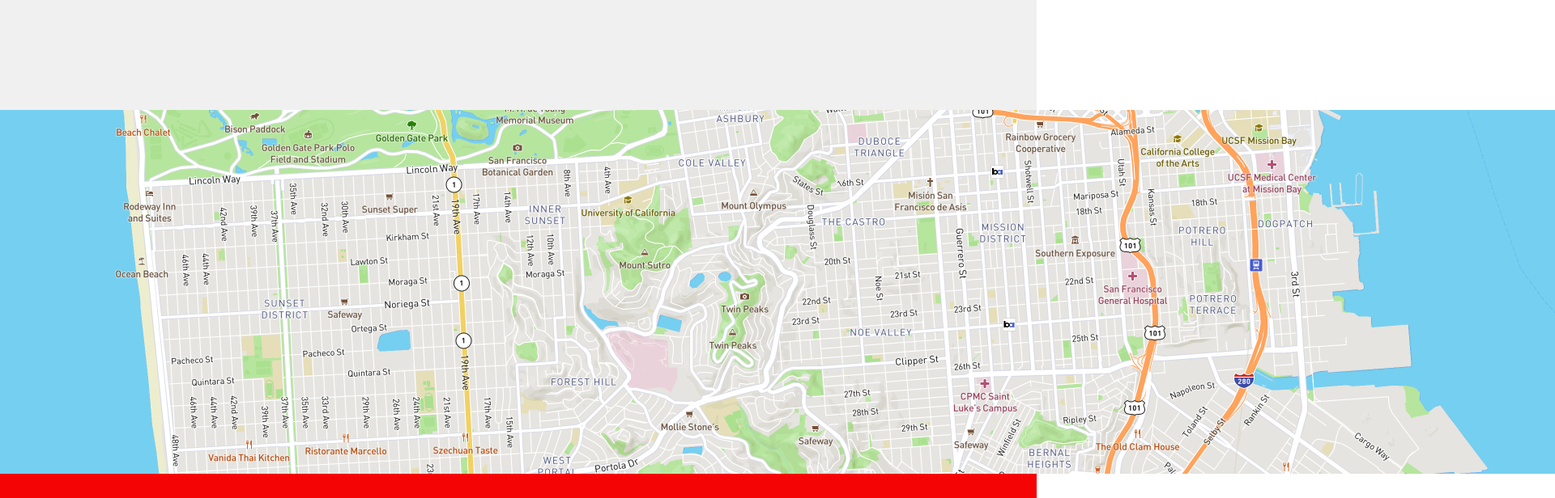
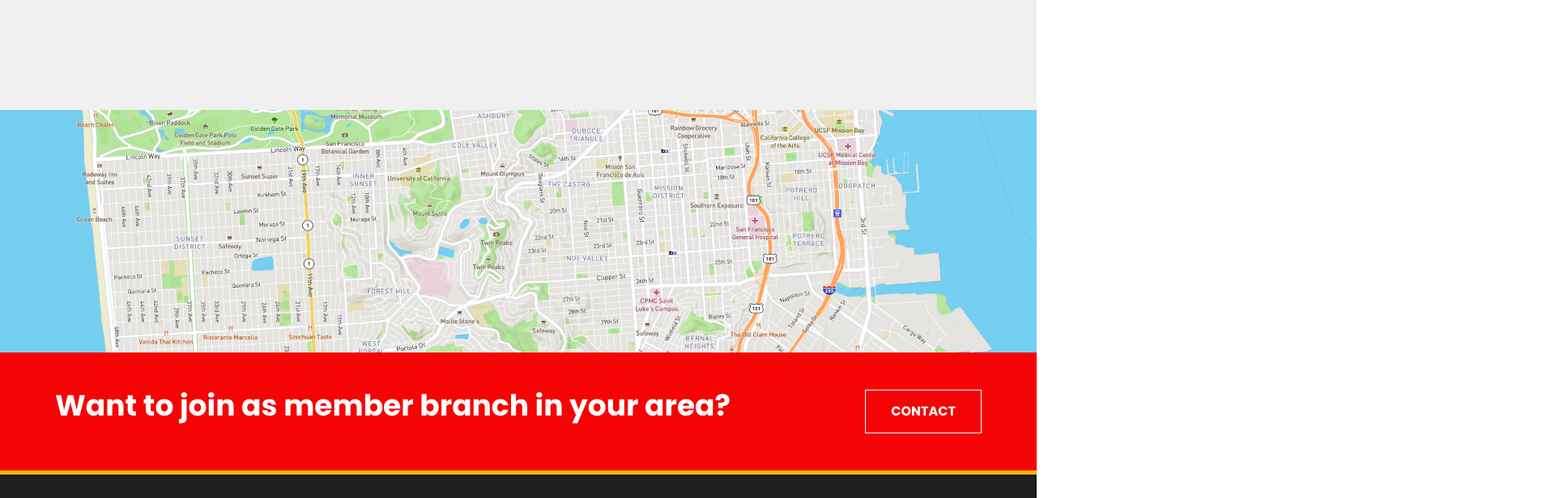
Before and after one commit to ArShadhinJr/petroil, a React (Vite) app: page / in a window 1280 px wide. Shown: the part 4300-4916 px from the top of the page at 81% size, 1920 px wide, since content can reach past the window. Built offline with nearby package versions, Linux system fonts and the light colour scheme.

Commit message:
sol: map's images

```diff
--- a/src/Components/Map/Map.jsx
+++ b/src/Components/Map/Map.jsx
@@ -4,7 +4,7 @@
   return (
     <div>
           <div>
-              <img src={map} className='w-full min-w-fit' />
+              <img src={map} className='w-full' />
           </div>
           <div className="bg-primary py-[46px]">
               <div className='max-w-container mx-auto flex'>
```
